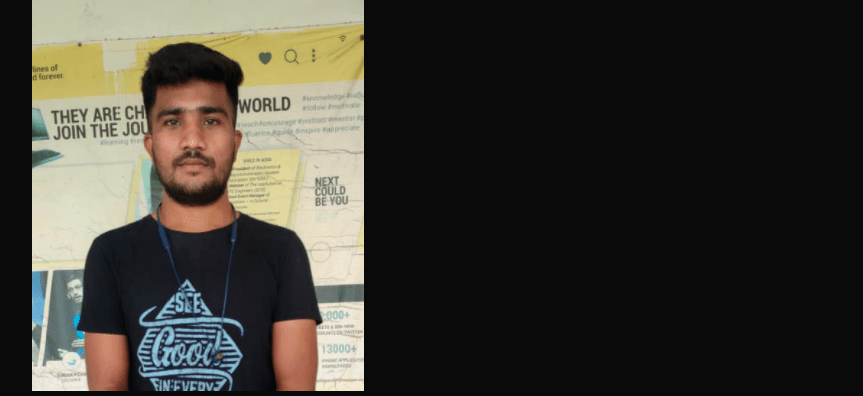
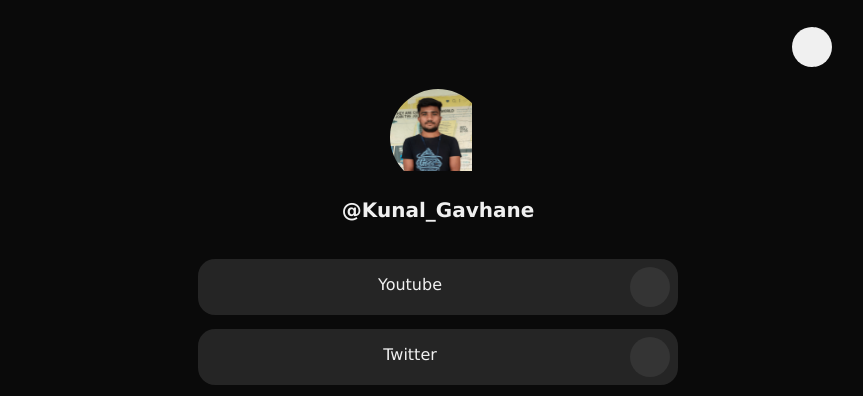
Before and after one commit to Kgkunal/LinkPort, a plain HTML site: page index.html in a window 1280 px wide. Shown: the top 396 px of the page, without its empty margins (202-1065 px from the left). Drawn offline with Linux system fonts and the light colour scheme.

Commit message:
share buttons added

```diff
--- a/assets/stylesheets/style.css
+++ /dev/null
@@ -1,10 +0,0 @@
-body{
-    margin: 0%;
-    padding: 0%;
-    background-color: rgb(10,10,10);
-    color: rgb(240, 240, 240);
-    display: flex;
-    align-items: center;
-    flex-direction: column;
-    width: 100vh;
-}
--- a/index.html
+++ b/index.html
@@ -5,7 +5,7 @@
     <meta http-equiv="X-UA-Compatible" content="IE=edge">
     <meta name="viewport" content="width=device-width, initial-scale=1.0">
     <title>LinkTree By Kunal Gavhane</title>
-    <link rel="stylesheet" href="assets/stylesheets/style.css">
+    <link type="text/css" rel="stylesheet" href="style.css">
 </head>
 <body>
     <header>
@@ -18,9 +18,27 @@
         </div>
         <h1>@Kunal_Gavhane</h1>
 
-        <div class="title"></div>
-        <div class="title"></div>
-        <div class="title"></div>
+        <a class="tile" href="#">
+            <div class="icon"> </div>
+            <p> Youtube</p>
+            <div class="share-tile">
+
+            </div>
+        </a>
+        <a class="tile" href="#">
+            <div class="icon"></div>
+            <p> Twitter</p>
+            <div class="share-tile">
+
+            </div>
+        </a>
+        <a class="tile" href="#">
+            <div class="icon"></div>
+            <p> coding tips</p>
+            <div class="share-tile">
+
+            </div>
+        </a>
     </div>
 </body>
 </html>
--- /dev/null
+++ b/style.css
@@ -0,0 +1,74 @@
+body{
+    margin: 0;
+    padding: 0;
+    background-color: rgb(10,10,10);
+    color: rgb(240, 240, 240);
+    display: flex;
+    align-items: center;
+    flex-direction: column;
+
+    font-family: Verdana, Geneva, Tahoma, sans-serif;
+}
+
+header{
+    width: 95%;
+    max-width: 788px;
+    display: flex;
+    justify-content: flex-end;
+    padding: 12px;
+    margin-top: 15px;
+
+}
+.share-button{
+    width: 40px;
+    height: 40px;
+    border-radius: 20px;
+    background-color: rgb(240, 240, 240);
+}
+
+.container{
+    width: 91%;
+    max-width: 480px;
+    margin: 10px;
+    display: flex;
+    flex-direction: column;
+    align-items: center;
+}
+h1{
+    font-size: 20px;
+    margin-bottom: 30px;
+}
+a{
+    text-decoration: none;
+    color: rgb(240, 240, 240);
+}
+.tile{
+    width: 100%;
+    background-color: rgb(37, 37, 37);
+    margin: 7px;
+    border-radius: 17px;
+    height: 56px;
+    display: flex;
+    justify-content: space-between;
+
+}
+
+.share-tile{
+    margin: 8px;
+    width: 40px;
+    height: 40px;
+    border-radius: 20px;
+    background-color: rgb(52, 52, 52);
+}
+
+.image-container{
+    height: 96px;
+    width: 96px;
+    border-radius: 48px;
+    overflow: hidden;
+}
+
+.image-container img{
+    height: 85%;
+    width: 85%;
+}
```
